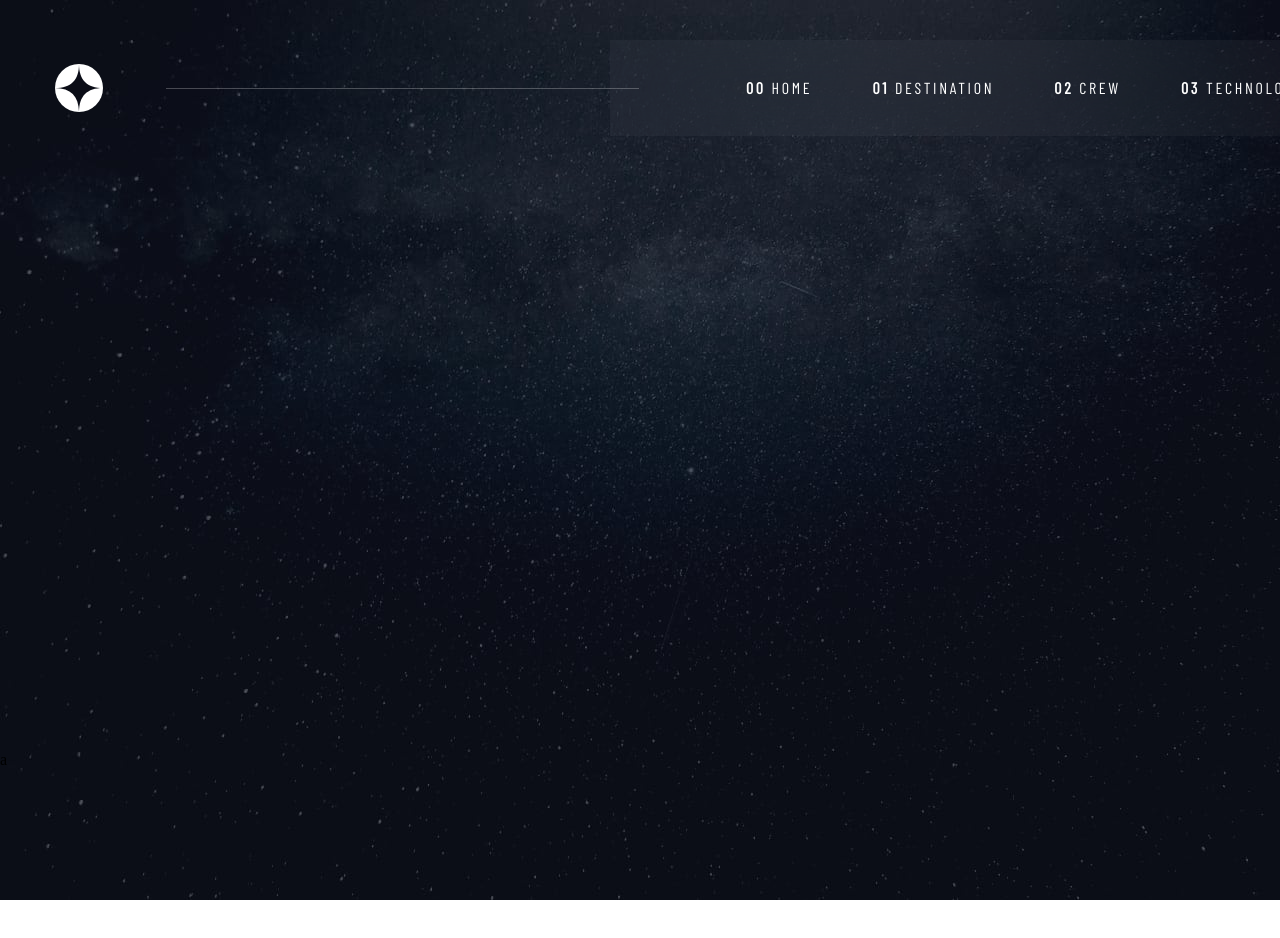
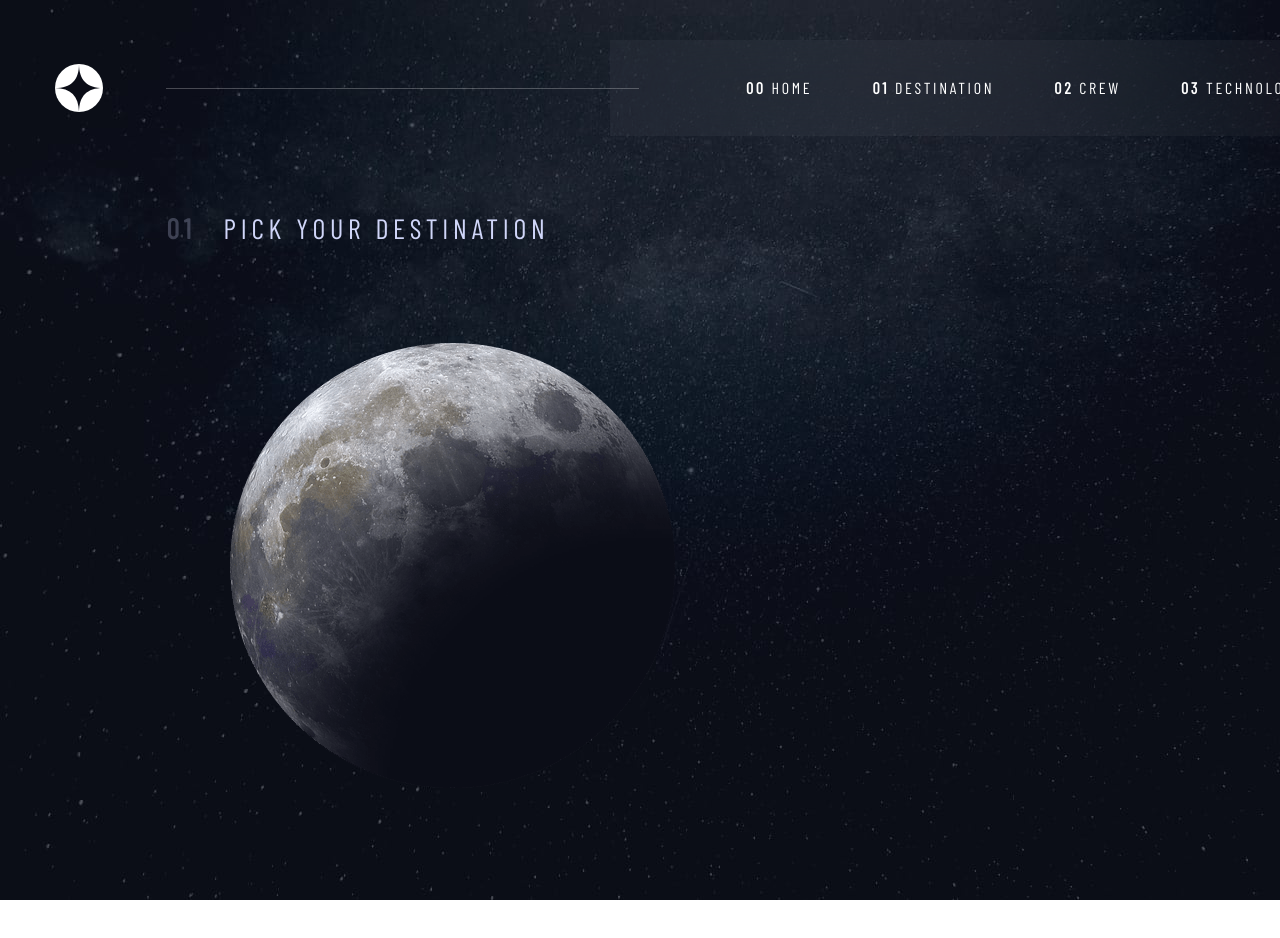
Before and after one commit to iago-guinossi/space-tourism, a React (Vite) app: page /destination in a window 1280 px wide. Shown: the top 938 px of the page. Built offline with nearby package versions, Linux system fonts and the light colour scheme; a web font is replaced by a local one.

Commit message:
add features

```diff
--- a/src/components/pages/Destination/Destination.tsx
+++ b/src/components/pages/Destination/Destination.tsx
@@ -1,17 +1,34 @@
 import styled from "styled-components";
+import { ContainerBackgroundImage } from "../../uiComponents/ContainerBackgroundImage";
+import { SubTittle } from "../../uiComponents/SubTittle";
+import { SubTittleNumber } from "../../uiComponents/SubTittleNumber";
 
 const Container = styled.div`
-  width: 100%;
-  height: 100%;
-  background-image: url("src/assets/destination/background-destination-desktop.jpg");
-  margin-top: -136px;
-  box-sizing: border-box;
-  padding-bottom: 131px;
-  display: flex;
-  justify-content: space-between;
-  align-items: flex-end;
-`;
+display: flex;
+flex-direction: column;
+width: 100%;
+height: 100%;
+`
+
+const SubTittleContainer = styled.div`
+    margin-top: 212px;
+    margin-left: 166.5px;
+`
+const PlanetImg = styled.img`
+width: 445px;
+height: 445px;
+margin-left: 230px;
+margin-top: 97px;
+`
 
 export function Destination(){
-    return <Container><div>a</div></Container>
+    return <ContainerBackgroundImage url={"src/assets/destination/background-destination-desktop.jpg"}>
+        <Container>
+             <SubTittleContainer>
+              <SubTittleNumber>01</SubTittleNumber>
+             <SubTittle>PICK YOUR DESTINATION</SubTittle>
+             </SubTittleContainer>
+            <PlanetImg src="src/assets/destination/image-moon.png"/>
+        </Container>
+    </ContainerBackgroundImage>
 }
```
